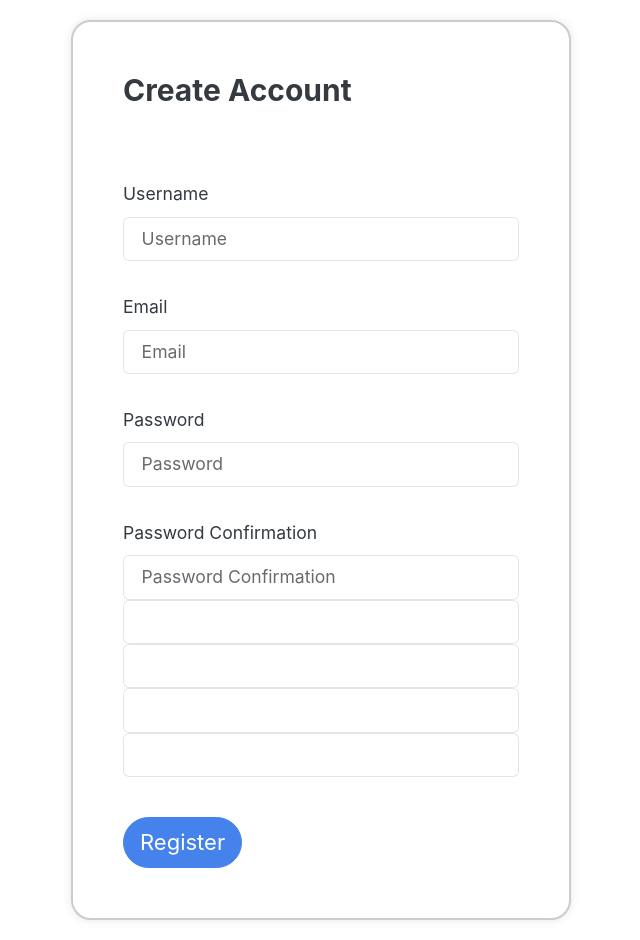
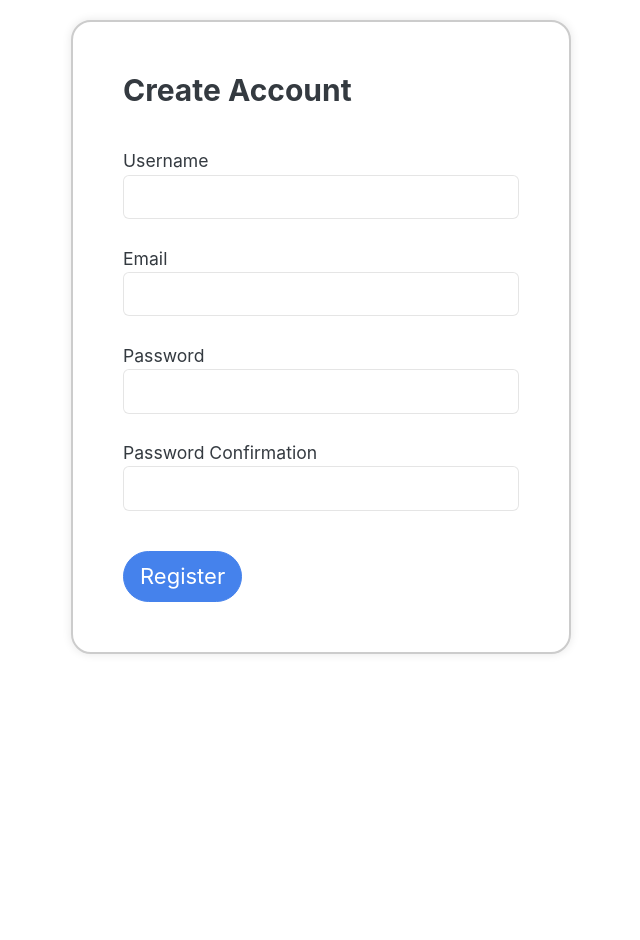
Before and after one commit to MoHoss007/knowledge-box, a Flask app: page /auth/register in a window 1280 px wide. Shown: the part 58-998 px from the top of the page, without its empty margins (319-959 px from the left). After the commit the page ends 712 px from the top, so only its background shows below. Run offline with Flask 3, Linux system fonts and the light colour scheme; some libraries are stand-ins or nearby versions.

Commit message:
Implemented registration functionality

```diff
--- a/blog/app_factory.py
+++ b/blog/app_factory.py
@@ -12,6 +12,9 @@ def create_app():
     from blog.models import db
     db.init_app(app)
 
+    from blog.models import bcrypt
+    bcrypt.init_app(app)
+
     app.app_context().push()
 
     # Register the blueprints
--- a/blog/auth/forms.py
+++ b/blog/auth/forms.py
@@ -1,13 +1,14 @@
 from flask_wtf import FlaskForm
 from wtforms import StringField, PasswordField, SubmitField
-from wtforms.validators import Length, EqualTo, DataRequired, ValidationError
+from wtforms.validators import Length, EqualTo, DataRequired, ValidationError, Email
+import email_validator
 from blog.models import User
 
 
 # noinspection PyMethodMayBeStatic
 class RegisterForm(FlaskForm):
     username = StringField(label="Username", validators=[Length(min=2, max=30), DataRequired()])
-    email = StringField(label="Email", validators=[DataRequired()])
+    email = StringField(label="Email", validators=[Email(), DataRequired()])
     password = PasswordField(label="Password", validators=[Length(min=6), DataRequired()])
     password_confirmation = PasswordField(label="Password Confirmation", validators=[EqualTo("password"), DataRequired()])
     submit = SubmitField(label="Register")
--- a/blog/auth/templates/register.html
+++ b/blog/auth/templates/register.html
@@ -6,56 +6,30 @@
 
 {% block content %}
 <div class="auth-container">
-  <form method="POST" action="/submit">
+  <form method="POST" novalidate>
     {{ form.hidden_tag() }}
     <h1>Create Account</h1>
 
     <div class="form-group">
-      <label class="col-form-label mt-4" for="register-input-username">{{ form.username.label() }}</label>
-      <input type="text" class="form-control" placeholder="Username" id="register-input-username">
+      {{ form.username.label() }}
+      {{ form.username(class="form-control") }}
+    </div>
+    <br>
+    <div class="form-group">
+      {{ form.email.label() }}
+      {{ form.email(class="form-control") }}
+    </div>
+    <br>
+    <div class="form-group">
+      {{ form.password.label() }}
+      {{ form.password(class="form-control") }}
+    </div>
+    <br>
+    <div class="form-group">
+      {{ form.password_confirmation.label() }}
+      {{ form.password_confirmation(class="form-control") }}
     </div>
 
-    <div class="form-group">
-      <label class="col-form-label mt-4" for="register-input-email">{{ form.email.label() }}</label>
-      <input type="text" class="form-control" placeholder="Email" id="register-input-email">
-    </div>
-
-    <div class="form-group">
-      <label class="col-form-label mt-4" for="register-input-password">{{ form.password.label() }}</label>
-      <input type="text" class="form-control" placeholder="Password" id="register-input-password">
-    </div>
-
-    <div class="form-group">
-      <label class="col-form-label mt-4" for="register-input-password-confirmation">{{ form.password_confirmation.label() }}</label>
-      <input type="text" class="form-control" placeholder="Password Confirmation" id="register-input-password-confirmation">
-    </div>
-
-    {{ form.username(class="form-control") }}
-
-
-    {{ form.email(class="form-control") }}
-
-
-    {{ form.password(class="form-control") }}
-
-    {{ form.password_confirmation(class="form-control") }}
-
-<!--    <div class="form-floating mb-3">-->
-<!--      <input type="email" class="form-control" id="register-input-username" placeholder="Username" name="username">-->
-<!--      <label for="register-input-username">{{ form.username.label() }}</label>-->
-<!--    </div>-->
-<!--    <div class="form-floating mb-3">-->
-<!--      <input type="email" class="form-control" id="register-input-email" placeholder="name@example.com" name="email">-->
-<!--      <label for="register-input-email">{{ form.email.label() }}</label>-->
-<!--    </div>-->
-<!--    <div class="form-floating mb-3">-->
-<!--      <input type="email" class="form-control" id="register-input-password" placeholder="Password" name="password">-->
-<!--      <label for="register-input-password">{{ form.password.label() }}</label>-->
-<!--    </div>-->
-<!--    <div class="form-floating mb-3">-->
-<!--      <input type="email" class="form-control" id="register-input-password-confirmation" placeholder="Password Confirmation" name="password_confirmation">-->
-<!--      <label for="register-input-password-confirmation">{{ form.password_confirmation.label() }}</label>-->
-<!--    </div>-->
     <button type="submit" class="btn btn-lg btn-primary">Register</button>
   </form>
 </div>
--- a/blog/auth/views.py
+++ b/blog/auth/views.py
@@ -1,5 +1,5 @@
 from flask import Blueprint, render_template
-from flask import render_template, redirect, url_for, flash, request
+from flask import render_template, redirect, url_for, flash
 from blog.models import User
 from blog.auth.forms import RegisterForm
 from blog.models import db
@@ -23,7 +23,7 @@ def register_page():
 
         # login_user(user_to_create)
         flash(f"Account created successfully: {user_to_create.username}", category="success")
-        return redirect(url_for("home_page"))
+        return redirect(url_for("home.home_page"))
 
     if form.errors != {}:  # form.errors is a dictionary
         for error_message in form.errors.values():
--- a/blog/models.py
+++ b/blog/models.py
@@ -1,7 +1,8 @@
 from flask_sqlalchemy import SQLAlchemy
-from flask_bcrypt import bcrypt
+from flask_bcrypt import Bcrypt
 
 db = SQLAlchemy()
+bcrypt = Bcrypt()
 
 
 class User(db.Model):
--- a/blog/static/styles.css
+++ b/blog/static/styles.css
@@ -0,0 +1,4 @@
+.alert-dismissible {
+    margin: 10px;
+    border-radius: 20px;
+}
--- a/blog/templates/base.html
+++ b/blog/templates/base.html
@@ -11,6 +11,8 @@
 
   <!-- Local custom CSS styles -->
   {% block stylesheet %}{% endblock %}
+
+  <script src="https://cdn.jsdelivr.net/npm/bootstrap@5.2.0/dist/js/bootstrap.bundle.min.js"></script>
 
   <title>{% block title %}{% endblock %}</title>
 </head>
@@ -44,6 +46,18 @@
     </div>
   </nav>
 
+  <!-- Flask flashes -->
+  {% with messages = get_flashed_messages(with_categories=true) %}
+    {% if messages %}
+      {% for category, message in messages %}
+        <div class="alert alert-dismissible alert-{{ category }}">
+          <button type="button" class="btn-close" data-bs-dismiss="alert"></button>
+          {{ message }}
+        </div>
+      {% endfor %}
+    {% endif %}
+  {% endwith %}
+
   {% block content %}{% endblock %}
 
 </body>
```
